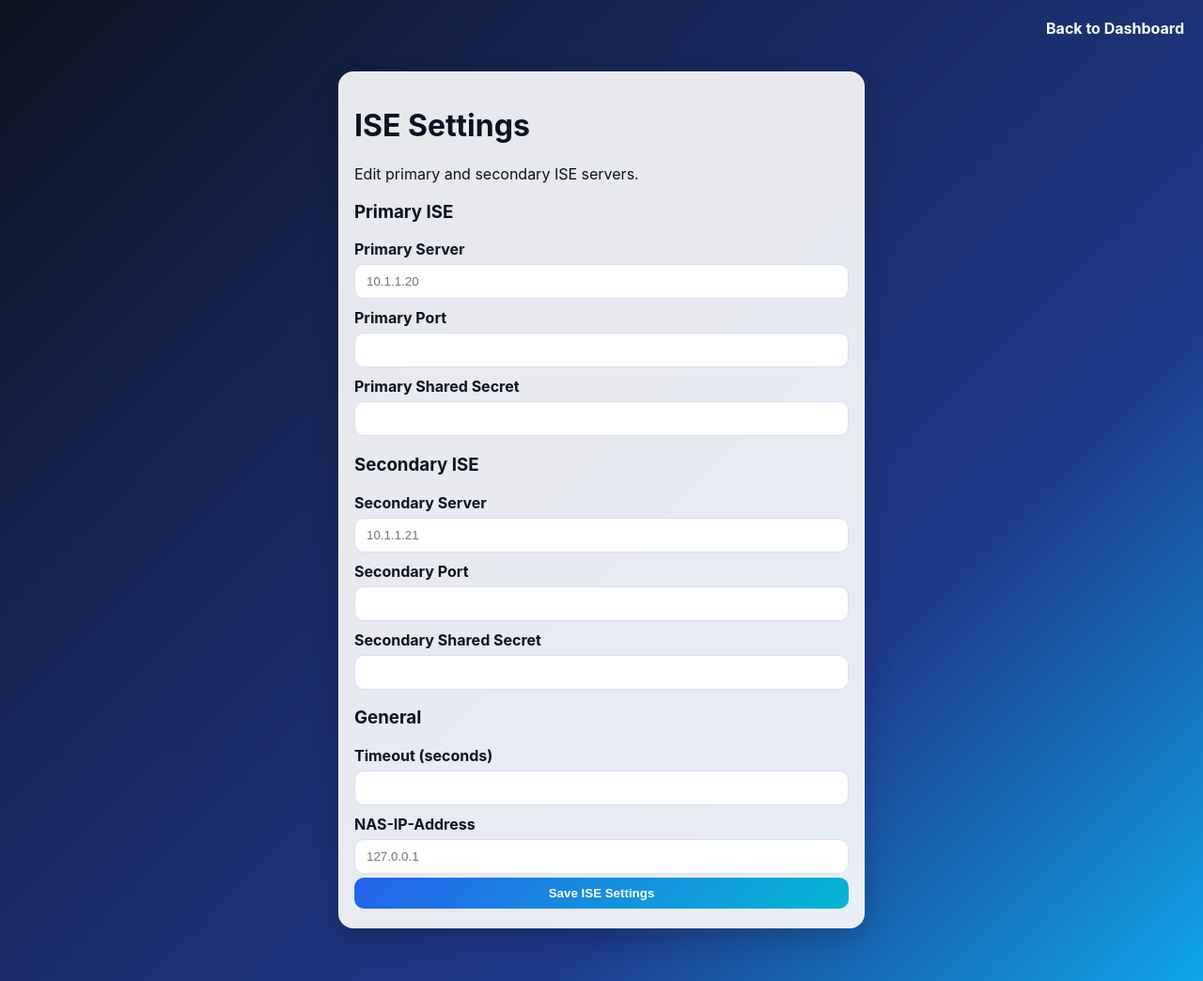
After one commit to Shzari/Shzari, a Flask app: template templates/ise_settings.html in a window 1280 px wide. The commit adds this page. Shown: the whole page at 94% size. Run offline with Flask 3, Linux system fonts and the light colour scheme; the template is opened without the code that fills it, so the values that code supplies are empty.

Commit message:
Add super-admin gated ISE settings with primary/secondary servers

```diff
--- a/app.py
+++ b/app.py
@@ -6,6 +6,7 @@ import hmac
 import json
 import os
 import random
+import secrets
 import socket
 import struct
 from concurrent.futures import ThreadPoolExecutor, as_completed
@@ -19,6 +20,7 @@ from flask import Flask, redirect, render_template, request, session, url_for
 BASE_DIR = Path(__file__).resolve().parent
 DEVICES_FILE = BASE_DIR / "devices_web.json"
 ISE_SETTINGS_FILE = BASE_DIR / "ise_settings.json"
+SUPER_ADMIN_FILE = BASE_DIR / "super_admin.json"
 SECRET_KEY = os.environ.get("APP_SECRET_KEY", "dev-secret-change-me")
 
 app = Flask(__name__)
@@ -41,6 +43,48 @@ class SSHResult:
     host: str
     status: str
     output: str
+
+
+def _hash_password(password: str, salt_hex: str) -> str:
+    return hashlib.pbkdf2_hmac(
+        "sha256", password.encode("utf-8"), bytes.fromhex(salt_hex), 200000
+    ).hex()
+
+
+def super_admin_exists() -> bool:
+    return SUPER_ADMIN_FILE.exists()
+
+
+def load_super_admin() -> dict[str, Any]:
+    if not SUPER_ADMIN_FILE.exists():
+        return {}
+    with SUPER_ADMIN_FILE.open("r", encoding="utf-8") as f:
+        return json.load(f)
+
+
+def save_super_admin(username: str, password: str) -> None:
+    salt = secrets.token_hex(16)
+    payload = {
+        "username": username.strip(),
+        "salt": salt,
+        "password_hash": _hash_password(password, salt),
+    }
+    with SUPER_ADMIN_FILE.open("w", encoding="utf-8") as f:
+        json.dump(payload, f, indent=2)
+
+
+def verify_super_admin(username: str, password: str) -> bool:
+    data = load_super_admin()
+    if not data:
+        return False
+    if username.strip() != str(data.get("username", "")):
+        return False
+    salt = str(data.get("salt", ""))
+    expected = str(data.get("password_hash", ""))
+    if not salt or not expected:
+        return False
+    actual = _hash_password(password, salt)
+    return hmac.compare_digest(actual, expected)
 
 
 def load_devices() -> list[dict[str, Any]]:
@@ -90,9 +134,12 @@ def get_buttons() -> list[dict[str, str]]:
 
 def default_ise_settings() -> dict[str, Any]:
     return {
-        "server": "",
-        "port": 1812,
-        "shared_secret": "",
+        "primary_server": "",
+        "primary_port": 1812,
+        "primary_shared_secret": "",
+        "secondary_server": "",
+        "secondary_port": 1812,
+        "secondary_shared_secret": "",
         "timeout": 5,
         "nas_ip": "127.0.0.1",
     }
@@ -110,9 +157,12 @@ def load_ise_settings() -> dict[str, Any]:
 
 def save_ise_settings(settings: dict[str, Any]) -> None:
     payload = {
-        "server": str(settings.get("server", "")).strip(),
-        "port": int(settings.get("port", 1812) or 1812),
-        "shared_secret": str(settings.get("shared_secret", "")),
+        "primary_server": str(settings.get("primary_server", "")).strip(),
+        "primary_port": int(settings.get("primary_port", 1812) or 1812),
+        "primary_shared_secret": str(settings.get("primary_shared_secret", "")),
+        "secondary_server": str(settings.get("secondary_server", "")).strip(),
+        "secondary_port": int(settings.get("secondary_port", 1812) or 1812),
+        "secondary_shared_secret": str(settings.get("secondary_shared_secret", "")),
         "timeout": int(settings.get("timeout", 5) or 5),
         "nas_ip": str(settings.get("nas_ip", "127.0.0.1")).strip(),
     }
@@ -142,17 +192,19 @@ def _radius_encrypt_user_password(password: str, secret: bytes, request_authenti
     return encrypted
 
 
-def authenticate_with_ise(username: str, password: str, settings: dict[str, Any]) -> tuple[bool, str]:
-    server = str(settings.get("server", "")).strip()
-    secret_text = str(settings.get("shared_secret", ""))
-    if not server or not secret_text:
-        return False, "ISE settings missing: server and shared secret are required."
+def _authenticate_radius_server(
+    username: str,
+    password: str,
+    server: str,
+    port: int,
+    shared_secret: str,
+    timeout: int,
+    nas_ip: str,
+) -> tuple[bool, str]:
+    if not server or not shared_secret:
+        return False, "Server/secret missing"
 
-    port = int(settings.get("port", 1812) or 1812)
-    timeout = int(settings.get("timeout", 5) or 5)
-    nas_ip = str(settings.get("nas_ip", "127.0.0.1")).strip()
-
-    secret = secret_text.encode("utf-8")
+    secret = shared_secret.encode("utf-8")
     identifier = random.randint(0, 255)
     request_authenticator = os.urandom(16)
 
@@ -177,31 +229,69 @@ def authenticate_with_ise(username: str, password: str, settings: dict[str, Any]
         sock.sendto(packet, (server, port))
         response, _ = sock.recvfrom(4096)
     except socket.timeout:
-        return False, "ISE authentication timeout."
+        return False, f"Timeout from ISE {server}:{port}"
     except OSError as exc:
-        return False, f"ISE connection error: {exc}"
+        return False, f"Connection error to ISE {server}:{port}: {exc}"
     finally:
         sock.close()
 
     if len(response) < 20:
-        return False, "Invalid response from ISE server."
+        return False, f"Invalid response from ISE {server}:{port}"
 
     code, recv_identifier, recv_length = struct.unpack("!BBH", response[:4])
     recv_authenticator = response[4:20]
     response_attrs = response[20:recv_length]
 
     if recv_identifier != identifier:
-        return False, "ISE response identifier mismatch."
+        return False, f"Identifier mismatch from ISE {server}:{port}"
 
     expected_auth = hmac.new(secret, response[:4] + request_authenticator + response_attrs, hashlib.md5).digest()
     if expected_auth != recv_authenticator:
-        return False, "ISE response authenticator verification failed."
+        return False, f"Authenticator check failed from ISE {server}:{port}"
 
     if code == ACCESS_ACCEPT:
-        return True, "Authenticated by ISE."
+        return True, f"Authenticated by ISE {server}:{port}"
     if code == ACCESS_REJECT:
-        return False, "ISE rejected username/password."
-    return False, f"ISE returned unsupported code {code}."
+        return False, f"Rejected by ISE {server}:{port}"
+    return False, f"Unsupported response code {code} from ISE {server}:{port}"
+
+
+def authenticate_with_ise(username: str, password: str, settings: dict[str, Any]) -> tuple[bool, str]:
+    timeout = int(settings.get("timeout", 5) or 5)
+    nas_ip = str(settings.get("nas_ip", "127.0.0.1")).strip()
+
+    primary_server = str(settings.get("primary_server", "")).strip()
+    primary_port = int(settings.get("primary_port", 1812) or 1812)
+    primary_secret = str(settings.get("primary_shared_secret", ""))
+
+    secondary_server = str(settings.get("secondary_server", "")).strip()
+    secondary_port = int(settings.get("secondary_port", 1812) or 1812)
+    secondary_secret = str(settings.get("secondary_shared_secret", ""))
+
+    if not primary_server or not primary_secret:
+        return False, "Primary ISE server and primary secret are required."
+
+    ok, message = _authenticate_radius_server(
+        username, password, primary_server, primary_port, primary_secret, timeout, nas_ip
+    )
+    if ok:
+        return True, message
+
+    if secondary_server and secondary_secret:
+        ok2, msg2 = _authenticate_radius_server(
+            username,
+            password,
+            secondary_server,
+            secondary_port,
+            secondary_secret,
+            timeout,
+            nas_ip,
+        )
+        if ok2:
+            return True, msg2
+        return False, f"Primary failed: {message}. Secondary failed: {msg2}."
+
+    return False, message
 
 
 def run_ssh_command(host: str, port: int, username: str, password: str, command: str, timeout: int) -> tuple[str, str]:
@@ -246,32 +336,90 @@ def execute_for_device(device: dict[str, Any], creds: dict[str, Any], command: s
 
 @app.route("/")
 def root() -> Any:
+    if not super_admin_exists():
+        return redirect(url_for("setup_super_admin"))
     if "auth_mode" in session:
         return redirect(url_for("dashboard"))
     return redirect(url_for("login"))
 
 
-@app.route("/ise-settings", methods=["POST"])
-def ise_settings() -> Any:
-    settings = {
-        "server": request.form.get("ise_server", "").strip(),
-        "port": request.form.get("ise_port", "1812").strip(),
-        "shared_secret": request.form.get("ise_secret", ""),
-        "timeout": request.form.get("ise_timeout", "5").strip(),
-        "nas_ip": request.form.get("ise_nas_ip", "127.0.0.1").strip(),
-    }
-    try:
-        save_ise_settings(settings)
-        session["ise_message"] = "ISE settings saved."
-    except Exception as exc:
-        session["ise_message"] = f"Failed to save ISE settings: {exc}"
-    return redirect(url_for("login"))
+@app.route("/super-admin/setup", methods=["GET", "POST"])
+def setup_super_admin() -> Any:
+    if super_admin_exists():
+        return redirect(url_for("login"))
+
+    error = ""
+    if request.method == "POST":
+        username = request.form.get("username", "").strip()
+        password = request.form.get("password", "")
+        confirm = request.form.get("confirm_password", "")
+
+        if not username or not password:
+            error = "Username and password are required."
+        elif password != confirm:
+            error = "Passwords do not match."
+        else:
+            save_super_admin(username, password)
+            return redirect(url_for("login"))
+
+    return render_template("super_admin_setup.html", error=error)
+
+
+@app.route("/super-admin/verify", methods=["GET", "POST"])
+def verify_super_admin_route() -> Any:
+    if not super_admin_exists():
+        return redirect(url_for("setup_super_admin"))
+
+    error = ""
+    if request.method == "POST":
+        username = request.form.get("username", "").strip()
+        password = request.form.get("password", "")
+        if verify_super_admin(username, password):
+            session["super_admin_verified"] = True
+            return redirect(url_for("ise_settings_page"))
+        error = "Invalid super admin credentials."
+
+    return render_template("super_admin_verify.html", error=error)
+
+
+@app.route("/settings/ise", methods=["GET", "POST"])
+def ise_settings_page() -> Any:
+    if not super_admin_exists():
+        return redirect(url_for("setup_super_admin"))
+    if not session.get("super_admin_verified"):
+        return redirect(url_for("verify_super_admin_route"))
+
+    info = ""
+    error = ""
+    settings = load_ise_settings()
+
+    if request.method == "POST":
+        data = {
+            "primary_server": request.form.get("primary_server", "").strip(),
+            "primary_port": request.form.get("primary_port", "1812").strip(),
+            "primary_shared_secret": request.form.get("primary_shared_secret", ""),
+            "secondary_server": request.form.get("secondary_server", "").strip(),
+            "secondary_port": request.form.get("secondary_port", "1812").strip(),
+            "secondary_shared_secret": request.form.get("secondary_shared_secret", ""),
+            "timeout": request.form.get("timeout", "5").strip(),
+            "nas_ip": request.form.get("nas_ip", "127.0.0.1").strip(),
+        }
+        try:
+            save_ise_settings(data)
+            settings = load_ise_settings()
+            info = "ISE settings updated."
+        except Exception as exc:
+            error = f"Failed to save settings: {exc}"
+
+    return render_template("ise_settings.html", ise=settings, info=info, error=error)
 
 
 @app.route("/login", methods=["GET", "POST"])
 def login() -> Any:
+    if not super_admin_exists():
+        return redirect(url_for("setup_super_admin"))
+
     error = ""
-    info = session.pop("ise_message", "")
     settings = load_ise_settings()
 
     if request.method == "POST":
@@ -286,8 +434,6 @@ def login() -> Any:
             ok, message = authenticate_with_ise(username, password, settings)
             if not ok:
                 error = message
-            else:
-                info = message
 
         if not error:
             session["auth_mode"] = auth_mode
@@ -296,7 +442,7 @@ def login() -> Any:
             session.setdefault("run_history", [])
             return redirect(url_for("dashboard"))
 
-    return render_template("login.html", error=error, info=info, ise=settings)
+    return render_template("login.html", error=error)
 
 
 @app.route("/logout")
@@ -326,14 +472,10 @@ def manage_categories() -> Any:
     if action == "create_category":
         category_name = request.form.get("category_name", "").strip()
         if category_name:
-            for device in devices:
-                groups = device.setdefault("groups", [])
-                if category_name in groups:
-                    break
-            else:
-                if devices:
-                    devices[0].setdefault("groups", []).append(category_name)
-        save_devices(devices)
+            found = any(category_name in d.get("groups", []) for d in devices)
+            if not found and devices:
+                devices[0].setdefault("groups", []).append(category_name)
+            save_devices(devices)
 
     elif action == "assign_device":
         device_name = request.form.get("device_name", "").strip()
--- a/templates/dashboard.html
+++ b/templates/dashboard.html
@@ -90,6 +90,7 @@
   <div class="user-strip">
     <div class="chip">👤 User: <b>{{ current_user or 'Unknown' }}</b></div>
     <div class="chip">🔐 Mode: <b>{{ auth_mode|upper }}</b></div>
+    <a class="logout-link" href="{{ url_for('ise_settings_page') }}">Settings</a>
     <a class="logout-link" href="{{ url_for('logout') }}">Logout</a>
   </div>
 
--- /dev/null
+++ b/templates/ise_settings.html
@@ -0,0 +1,46 @@
+<!doctype html>
+<html>
+<head>
+  <meta charset="utf-8">
+  <title>ISE Settings</title>
+  <link rel="stylesheet" href="{{ url_for('static', filename='style.css') }}">
+</head>
+<body>
+  <div class="page-bg"></div>
+  <div class="user-strip">
+    <a class="logout-link" href="{{ url_for('dashboard') }}">Back to Dashboard</a>
+  </div>
+  <div class="card narrow glass">
+    <h1>ISE Settings</h1>
+    <p>Edit primary and secondary ISE servers.</p>
+    {% if info %}<div class="info">{{ info }}</div>{% endif %}
+    {% if error %}<div class="error">{{ error }}</div>{% endif %}
+
+    <form method="post">
+      <h3>Primary ISE</h3>
+      <label>Primary Server</label>
+      <input name="primary_server" type="text" value="{{ ise.primary_server }}" placeholder="10.1.1.20">
+      <label>Primary Port</label>
+      <input name="primary_port" type="number" value="{{ ise.primary_port }}" min="1" max="65535">
+      <label>Primary Shared Secret</label>
+      <input name="primary_shared_secret" type="password" value="{{ ise.primary_shared_secret }}">
+
+      <h3>Secondary ISE</h3>
+      <label>Secondary Server</label>
+      <input name="secondary_server" type="text" value="{{ ise.secondary_server }}" placeholder="10.1.1.21">
+      <label>Secondary Port</label>
+      <input name="secondary_port" type="number" value="{{ ise.secondary_port }}" min="1" max="65535">
+      <label>Secondary Shared Secret</label>
+      <input name="secondary_shared_secret" type="password" value="{{ ise.secondary_shared_secret }}">
+
+      <h3>General</h3>
+      <label>Timeout (seconds)</label>
+      <input name="timeout" type="number" value="{{ ise.timeout }}" min="1" max="20">
+      <label>NAS-IP-Address</label>
+      <input name="nas_ip" type="text" value="{{ ise.nas_ip }}" placeholder="127.0.0.1">
+
+      <button class="btn run" type="submit">Save ISE Settings</button>
+    </form>
+  </div>
+</body>
+</html>
```
Also changed, not shown: templates/login.html (+0 -24 lines), templates/super_admin_setup.html (added, +28 -0 lines), templates/super_admin_verify.html (added, +25 -0 lines), README.md.
